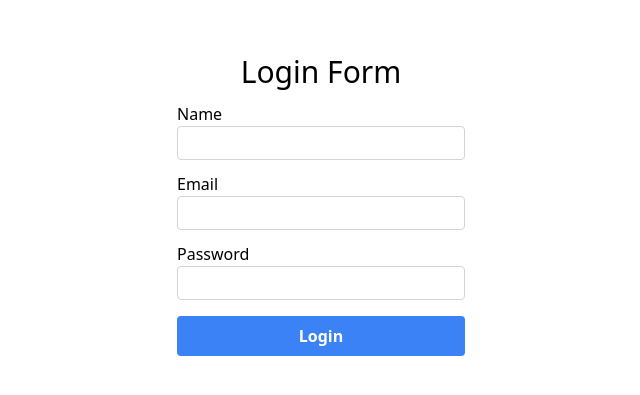
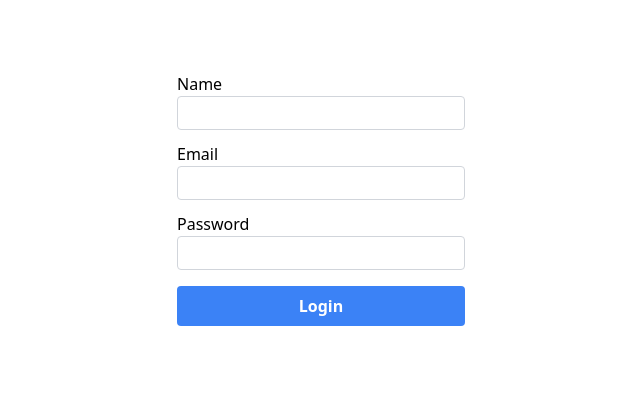
Before and after one commit to eobcre/react-hook-form, a React (Vite) app: page / in a window 1280 px wide. Shown: the part 201-596 px from the top of the page, without its empty margins (319-959 px from the left). Built offline with nearby package versions, Linux system fonts and the light colour scheme.

Commit message:
removed title

```diff
--- a/src/App.jsx
+++ b/src/App.jsx
@@ -13,8 +13,6 @@ const App = () => {
   return (
     <div className='flex justify-center items-center h-screen'>
       <form onSubmit={handleSubmit(onSubmit)}>
-        <p className='text-3xl flex justify-center p-3'>Login Form</p>
-
         <label htmlFor='name'>Name</label>
         <input
           type='text'
```
